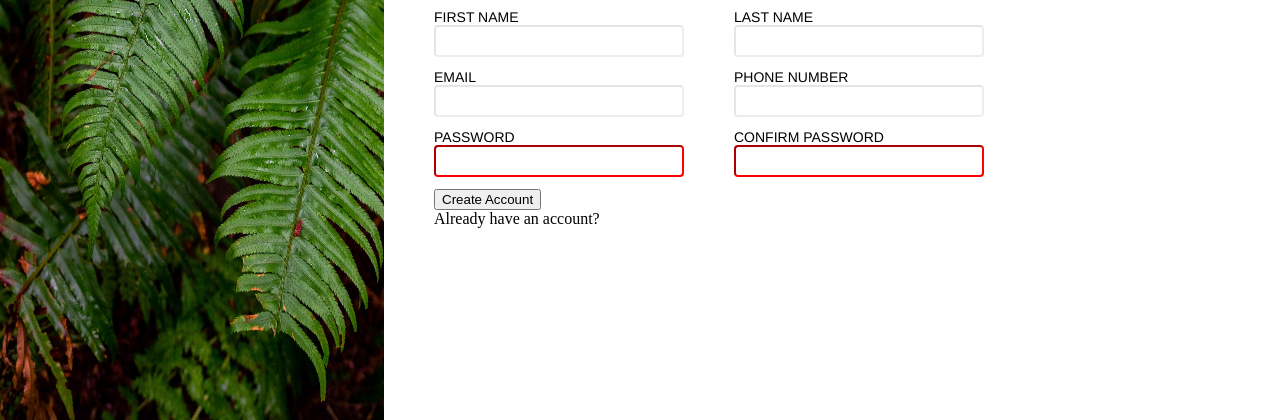
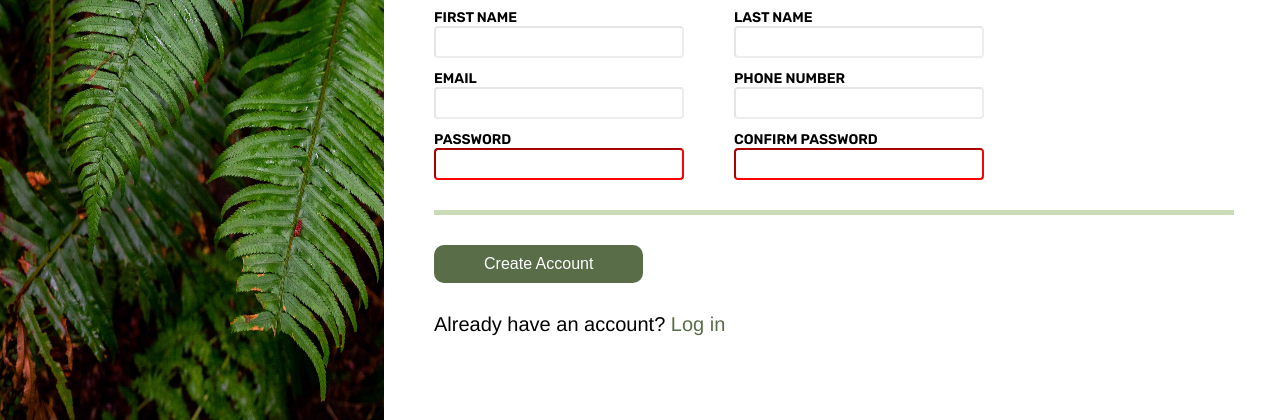
Before and after one commit to zeljko1999/SignUp-Form, a plain HTML site: page index.html in a window 1280 px wide. Shown: the part 380-800 px from the top of the page. Drawn offline with Linux system fonts and the light colour scheme.

Commit message:
Import fonts, add styling to button

```diff
--- a/index.html
+++ b/index.html
@@ -57,11 +57,13 @@
                 <input type="password" name="password-confirm" id="password-confirm" required>
                 </div>
             </div>
-            <div>
-                <button class="submit">Create Account</button>
-            </div>
-            <div>
-                Already have an account?
+            <div class="bottom-form">
+                <div>
+                    <button class="submit">Create Account</button>
+                </div>
+                <div class="login">
+                     Already have an account? <a href="www.facebook.com">Log in</a>
+                 </div>
             </div>
         </form>
     </div>
--- a/style.css
+++ b/style.css
@@ -1,3 +1,10 @@
+@import url('https://fonts.googleapis.com/css2?family=Roboto:wght@500&family=Rubik:wght@600&display=swap');
+@font-face {
+    font-family: "NorseBold";
+    src: url(fonts/Norse-Bold.otf);
+}
+
+
 #left-side{
     position:relative;
     max-width: 30%;
@@ -34,6 +41,7 @@
 .odin-text{
     color:white;
     font-size: 86px;
+    font-family: "NorseBold", sans-serif;
 }
 
 body{
@@ -77,8 +85,7 @@ body{
 }
 
 label{
-    font-family:'Franklin Gothic Medium', 'Arial Narrow', Arial, sans-serif;
-    font-weight: 500;
+    font-family: 'Rubik', sans-serif;
     font-size: 14px;
     width: 250px;
 }
@@ -86,7 +93,8 @@ label{
 input {
     padding: 6px;
     border-radius: 4px;
-    font-family:'Franklin Gothic Medium', 'Arial Narrow', Arial, sans-serif;
+    font-family: "Roboto", sans-serif;
+    font-weight: 500;
     font-size: 14px;
     border-color:rgba(0,0,0,0.1);
 }
@@ -94,3 +102,39 @@ input {
 input:invalid{
     border-color:rgba(255,0,0,1);
 }
+
+.submit{
+    background-color: #596D48;
+    color: white;
+    font-size: 16px;
+    padding: 10px 50px;
+    border: 0;
+    border-radius: 10px;
+    margin-bottom: 30px;
+}
+
+.bottom-form{
+    margin-top: 30px;
+    border-top: 5px solid rgba(77, 136, 18, 0.3);
+    padding-top: 30px;
+}
+
+.login{
+    font-family:'Franklin Gothic Medium', 'Arial Narrow', Arial, sans-serif;
+    font-size: 20px;
+}
+
+a{
+    outline: none;
+    text-decoration: none;
+    color: #596D48;
+}
+
+a:focus,
+a:hover {
+  border-bottom: 1px solid;
+}
+
+a:active {
+  color: red;
+}
```
